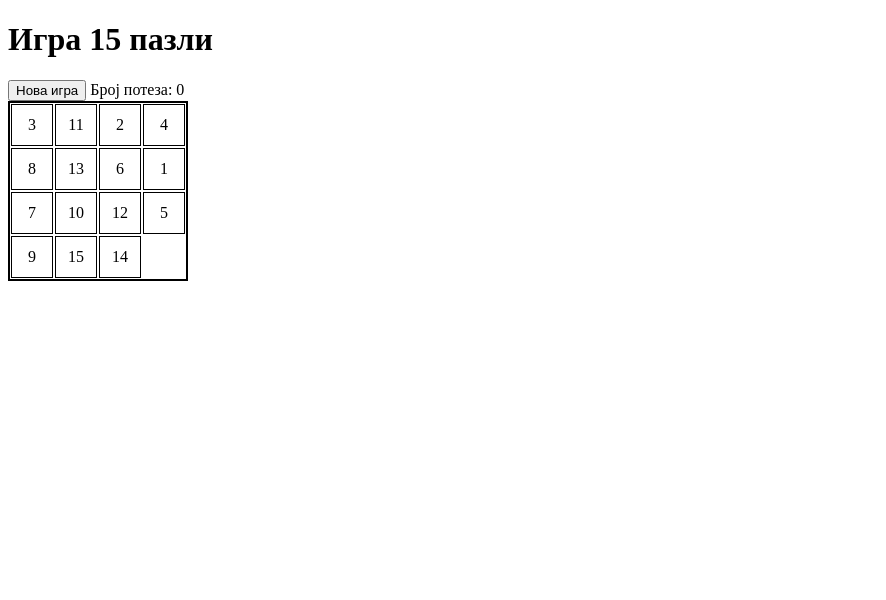
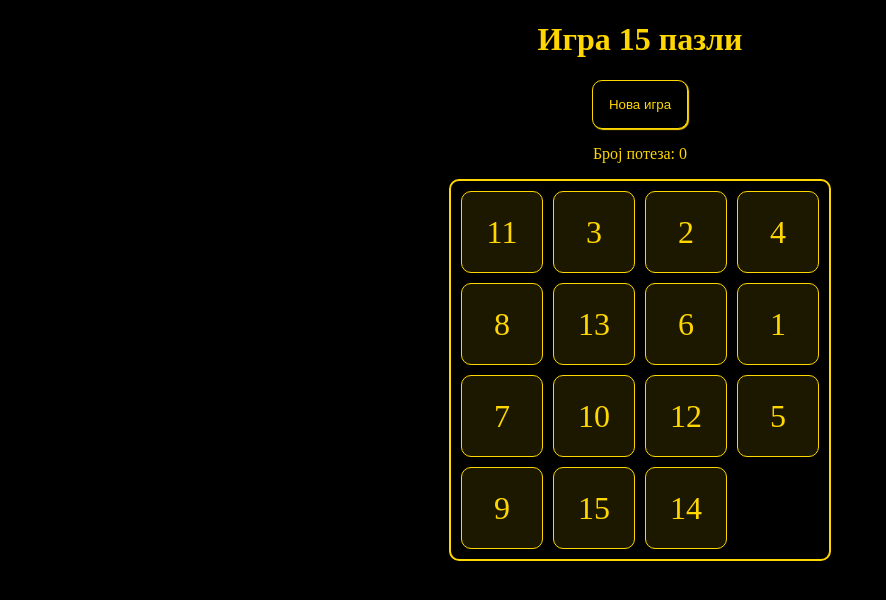
Before and after one commit to nenad-abramovic/sliding-puzzle, a plain HTML site: page index.html in a window 1280 px wide. Shown: the whole page, without its empty margins (0-886 px from the left). Drawn offline with Linux system fonts and the light colour scheme.

Commit message:
Minor changes

```diff
--- a/index.html
+++ b/index.html
@@ -12,7 +12,7 @@
 <body>
   <h1>Игра 15 пазли</h1>
   <button id="new-game-btn">Нова игра</button>
-  <span>Број потеза: <span id="move-count"></span></span>
+  <p>Број потеза: <span id="move-count"></span></p>
   <div id="container"></div>
   <p id="message"></p>
 </body>
--- a/script.js
+++ b/script.js
@@ -45,7 +45,7 @@ function shuffleBoard() {
     }
   }
   console.log((permutationCount / 2) % 2 === 1);
-  if ((permutationCount / 2) % 2 === 1) {
+  if ((permutationCount / 2) % 2 === 0) {
     let tmp = board[0][0];
     board[0][0] = board[0][1];
     board[0][1] = tmp;
@@ -166,7 +166,8 @@ function handleKeyUp(e) {
 
 function isSolved() {
   for (let i = 14; i > -1; i--) {
-    if (board[Math.floor(i / 4)][i % 4] !== i + 1) {
+    if (board[Math.floor(i / 4)][i % 4].textContent !== `${i + 1}`) {
+      console.log(board[Math.floor(i / 4)][i % 4].textContent, i + 1)
       return false;
     }
   }
--- a/style.css
+++ b/style.css
@@ -1,21 +1,58 @@
+html {
+  background-color: black;
+  color: gold;
+  font-size: 16px;
+}
+
+body {
+  text-align: center;
+}
 
 #container {
-  width: 176px;
-  height: 176px;
-  border: 2px solid black;
+  margin: 1rem auto;
+  width: 368px;
+  height: 368px;
+  border: 2px solid gold;
+  padding: 5px;
+  border-radius: 10px;
 }
 
 #container div {
-  width: 40px;
-  height: 40px;
+  border-radius: 10px;
+  width: 80px;
+  height: 80px;
   float: left;
-  line-height: 40px;
+  font-size: 2rem;
+  line-height: 80px;
   text-align: center;
-  border: 1px solid black;
-  margin: 1px;
+  border: 1px solid gold;
+  margin: 5px;
+  background-color: rgba(255, 217, 0, 0.11);
 }
 
 #container #f-empty {
+  background-color: transparent;
+
   border: 0;
-  margin: 2px;
+  margin: 6px;
 }
+
+button {
+  background-color: black;
+  color: gold;
+  border-radius: 10px;
+  border: 1px solid gold;
+  padding: 1rem;
+  box-shadow: 1px 1px 1px gold;
+  cursor: pointer;
+}
+
+button:hover {
+  background-color: rgba(255, 217, 0, 0.24);
+}
+button:active {
+  position: relative;
+  top: 1;
+  left: 1;
+  box-shadow: 0;
+}
```
